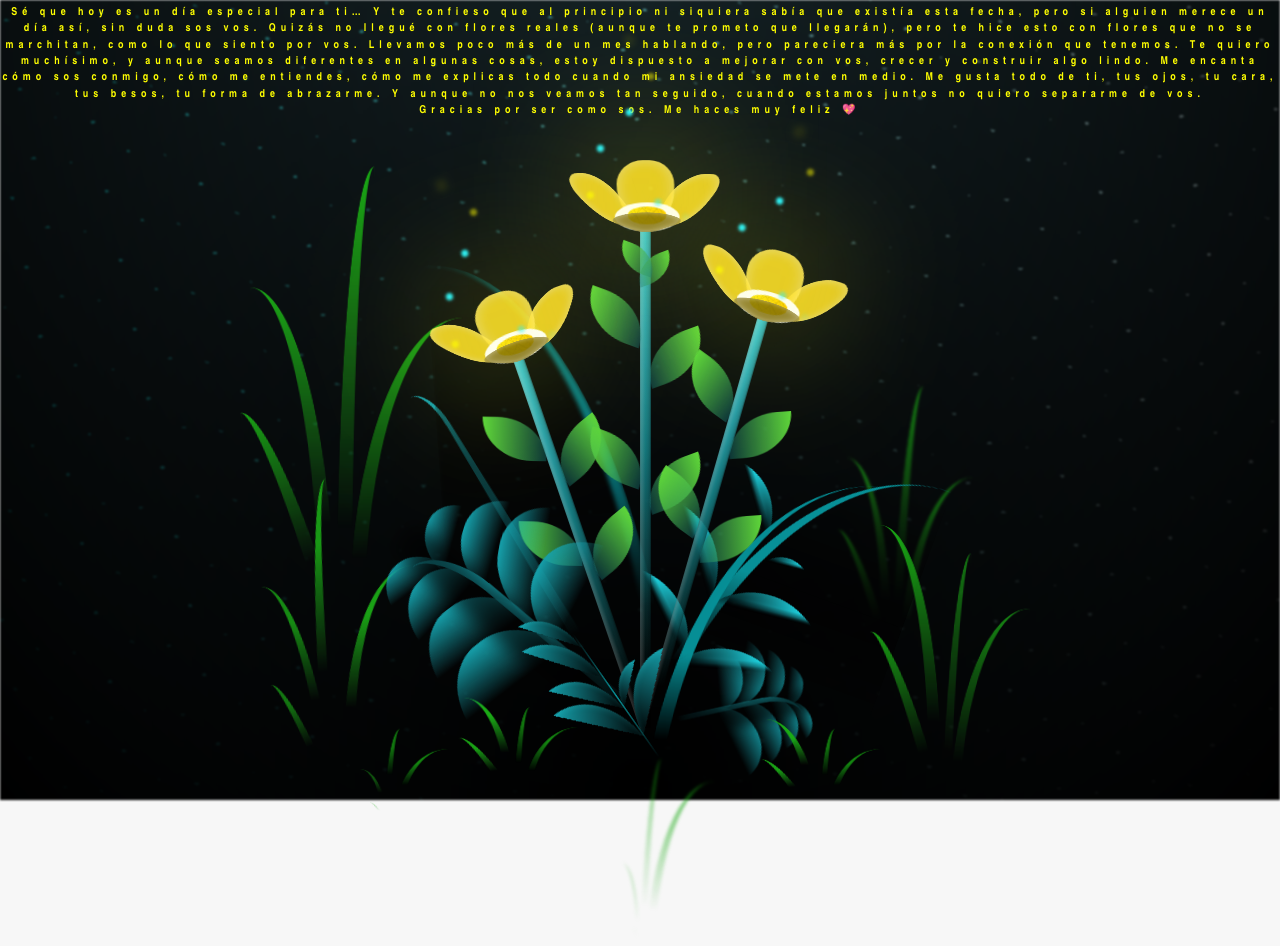
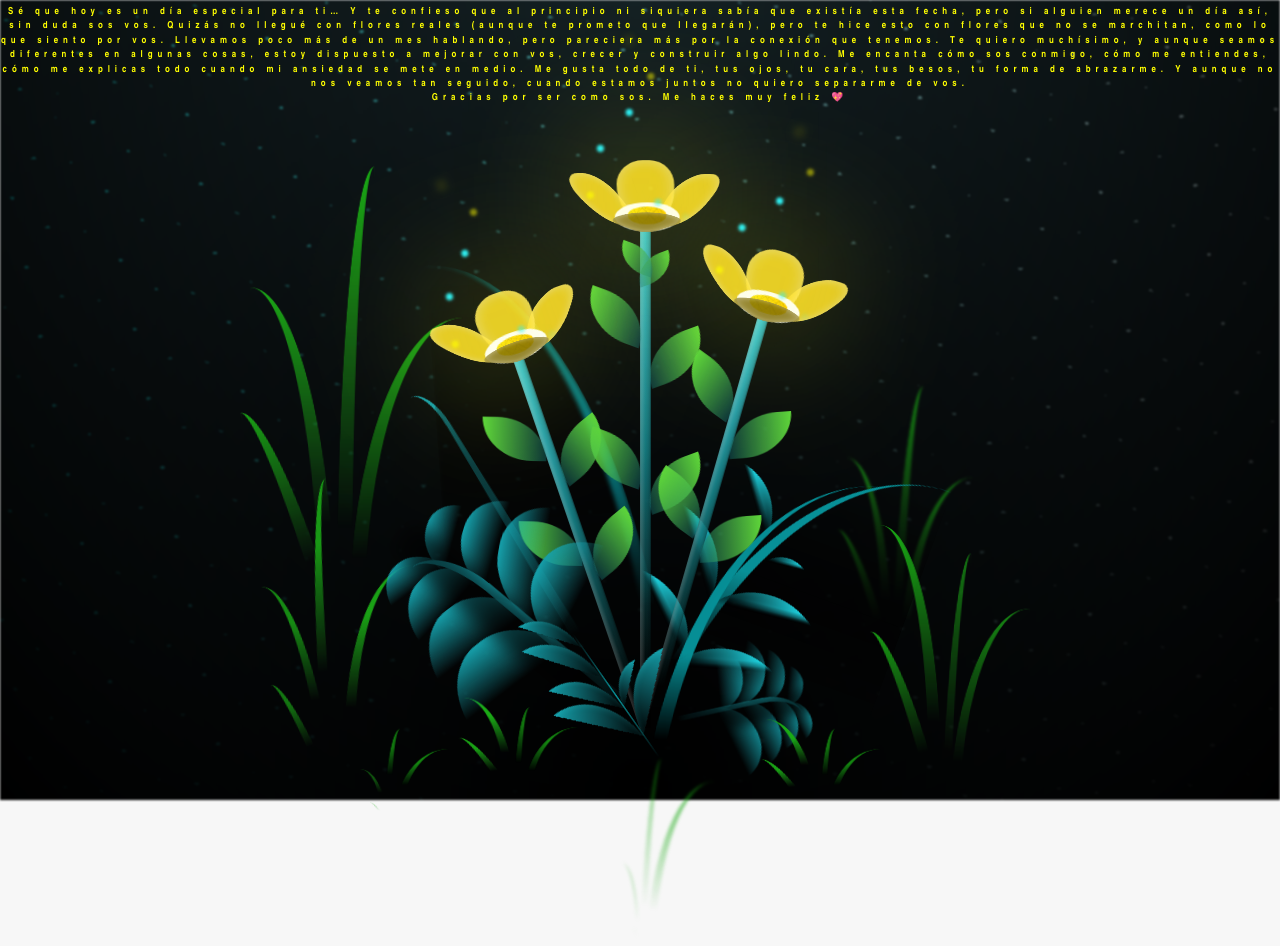
Before and after one commit to f4bi890/para.Giromy.con.mucho.amor, a plain HTML site: page flower.html in a window 1280 px wide. Drawn offline with Linux system fonts and the light colour scheme.

Commit message:
Update main.css

```diff
--- a/css/main.css
+++ b/css/main.css
@@ -46,7 +46,7 @@ body {
   position: absolute;
   font-weight: bold;
   top: 0;
-  font-size: 0.68em;
+  font-size: 0.6em;
   letter-spacing: 5px;
   opacity: 0;
   animation: fadeIn 3s ease-in-out forwards;
```
